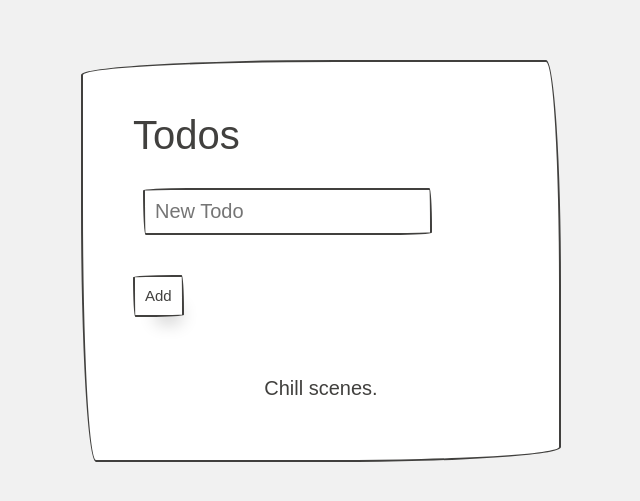
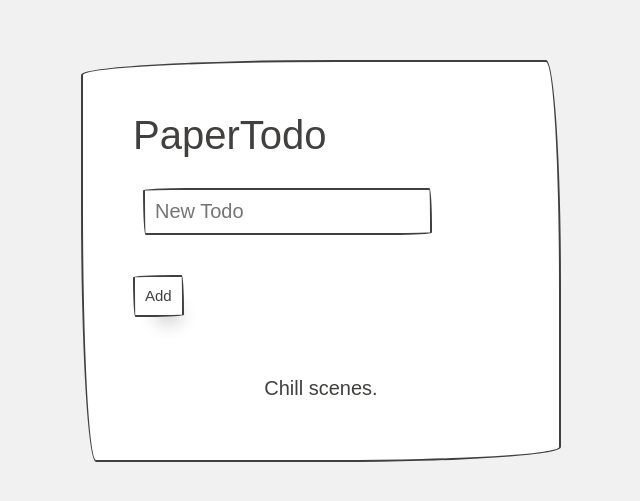
Before and after one commit to ajayns/paper-todo, a React (Create React App) app: page / in a window 1280 px wide. Shown: the part 139-640 px from the top of the page, without its empty margins (319-959 px from the left). Built offline with nearby package versions, Linux system fonts and the light colour scheme; a web font is replaced by a local one.

Commit message:
Minor fixes

```diff
--- a/src/components/AddTodo.js
+++ b/src/components/AddTodo.js
@@ -30,10 +30,10 @@ const AddTodo = ({onSubmit}) => {
                     }}
                 className="row"
             >
-                <div className="col col-sm-9 padding-right-small">
+                <div className="col col-xs-9 padding-right-small">
                     <input type="text" placeholder="New Todo" ref={node => { input = node }} />
                 </div>
-                <div className="col col-sm-3 padding-left-small">
+                <div className="col col-xs-3 padding-left-small">
                     <input type="submit" value="Add" className="paper-btn btn-small" />
                 </div>
             </form>
--- a/src/components/App.js
+++ b/src/components/App.js
@@ -11,7 +11,7 @@ const Container = styled.div`
 `;
 
 const Paper = styled.div`
-  max-width: 480px;
+  width: 480px !important;
   background-color: white;
 `;
 
@@ -19,8 +19,8 @@ class App extends Component {
   render() {
     return (
       <Container className="row flex-center flex-middle">
-        <Paper className="border border-primary padding-large">
-          <h3 className="margin-small">Todos</h3>
+        <Paper className="border border-primary padding-large margin-large">
+          <h3 className="margin-small">PaperTodo</h3>
           <AddTodo />
           <TodoList />
         </Paper>
```
Also changed, not shown: 1 other file (tests, documents, lock files or other folders).
